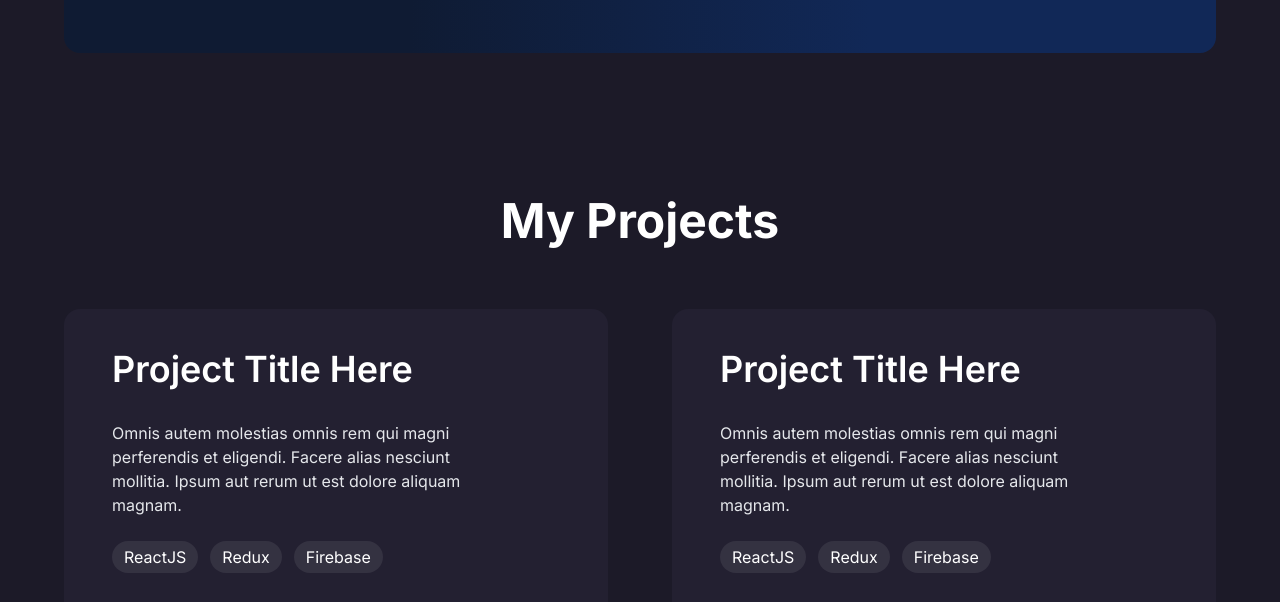
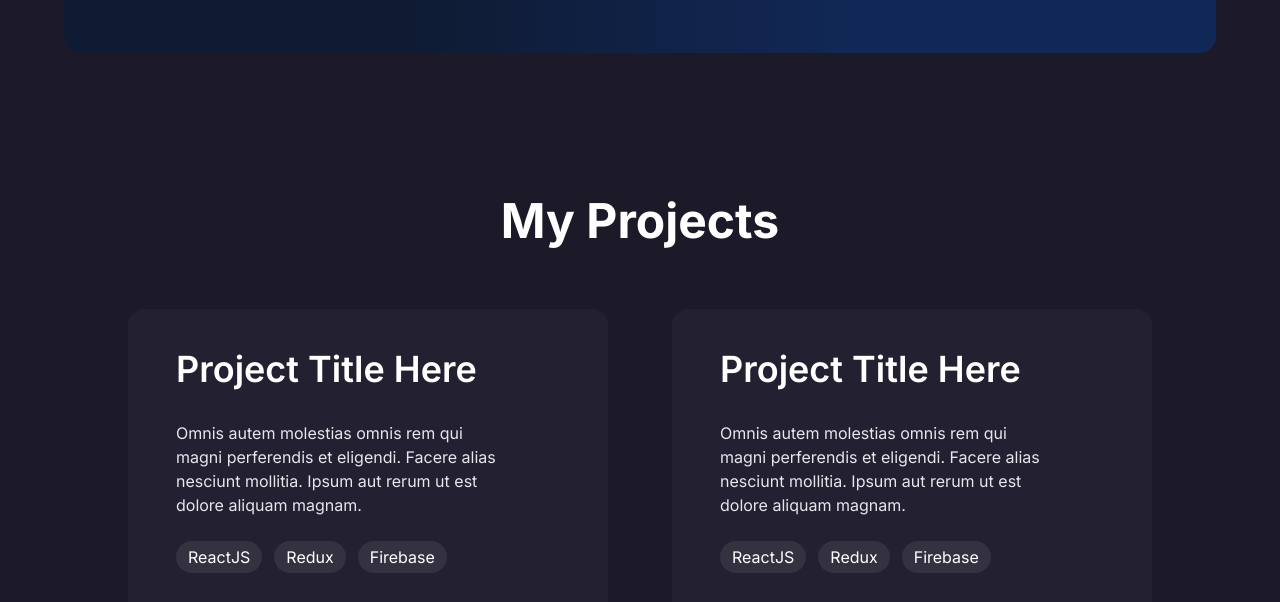
Before and after one commit to saydullo5950/jokev.io, a website: page public/index.html in a window 1280 px wide. Shown: the part 743-1345 px from the top of the page. Drawn offline with Linux system fonts and the light colour scheme.

Commit message:
jokev.io

```diff
--- a/public/index.html
+++ b/public/index.html
@@ -75,8 +75,8 @@
             </div>
         </div>
     </div>
-    <div class="pt-20 md:pt-36 pb-44 px-4">
-        <div class="max-w-6xl mx-auto">
+    <div class="pt-20 md:pt-36 pb-44 px-4 sm:px-8">
+        <div class="max-w-5xl mx-auto">
             <h3 class="text-white text-center text-4xl sm:text-5xl font-bold">
                 My Projects
             </h3>
```
Also changed, not shown: public/css/styles.css.
